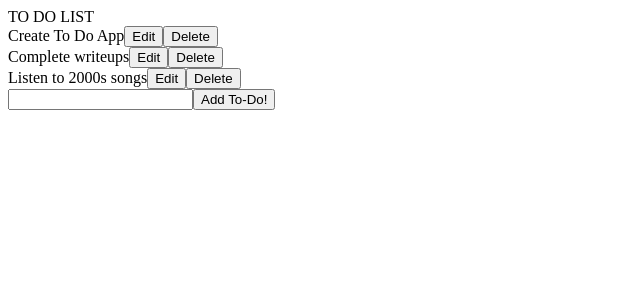
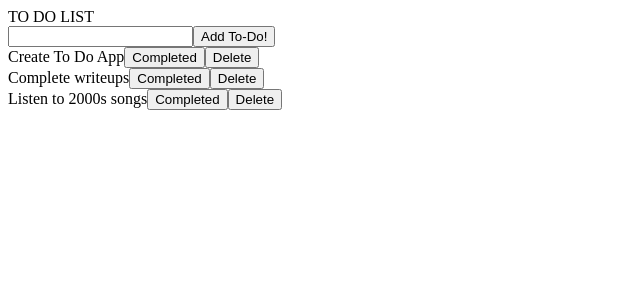
Before and after one commit to Hamdrive/The-Odin-Project-Assignments, a React (Create React App) app in the folder Assignments/to-dos-with-hooks/: page / in a window 1280 px wide. Shown: the top 300 px of the page, without its empty margins (0-640 px from the left). Built offline with nearby package versions, Linux system fonts and the light colour scheme.

Commit message:
complete task feature

```diff
--- a/Assignments/to-dos-with-hooks/src/App.js
+++ b/Assignments/to-dos-with-hooks/src/App.js
@@ -1,5 +1,5 @@
 import { useState } from "react";
-import ToDo from "./components/ToDo"
+import ToDo from "./components/ToDo";
 import uniqid from "uniqid";
 import "./App.css";
 
@@ -9,37 +9,52 @@
   const createToDo = (e) => {
     e.preventDefault();
     addToDo(todoitem);
-    setTodoitem("")
+    setTodoitem("");
   };
 
   return (
     <form onSubmit={createToDo}>
-      <input type="text" name="text" id="text" value={todoitem} onChange={(e) => setTodoitem(e.target.value)}/>
-      <button onClick={createToDo} style={{cursor: "pointer"}}>Add To-Do!</button>
+      <input
+        type="text"
+        name="text"
+        id="text"
+        value={todoitem}
+        onChange={(e) => setTodoitem(e.target.value)}
+      />
+      <button onClick={createToDo} style={{ cursor: "pointer" }}>
+        Add To-Do!
+      </button>
     </form>
   );
 };
 
-const editToDoForm = () =>{}
-
-
 function App() {
   const [todos, setTodos] = useState([
-    { id: uniqid(), text: "Create To Do App" },
-    { id: uniqid(), text: "Complete writeups" },
-    {id: uniqid(),text: "Listen to 2000s songs"}
+    { id: uniqid(), isComplete: false, text: "Create To Do App" },
+    { id: uniqid(), isComplete: false, text: "Complete writeups" },
+    { id: uniqid(), isComplete: false, text: "Listen to 2000s songs" },
   ]);
 
   const addToDo = (todoitem) => {
-    const newToDoList = [...todos, {id: uniqid(), text: todoitem}];
+    const newToDoList = [
+      ...todos,
+      { id: uniqid(), isComplete: false, text: todoitem },
+    ];
     setTodos(newToDoList);
   };
 
-  const editToDo = (id) =>{
-    if(todos.id === id){
-
-    }
-  }
+  const toDoComplete = (id) =>
+    setTodos(
+      todos.map((todo) => {
+        if (todo.id === id) {
+          return {
+            ...todo,
+            isComplete: !todo.isComplete,
+          };
+        }
+        return todo;
+      })
+    );
 
   const removeToDo = (id) => {
     const newToDoList = todos.filter((todo) => todo.id !== id);
@@ -50,17 +65,16 @@
     <div className="App">
       <div className="todomain">
         <label> TO DO LIST</label>
+        <ToDoForm addToDo={addToDo} />
         {todos.map((todo, index) => (
           <ToDo
-            key={uniqid}
+            key={uniqid()}
             index={index}
             todo={todo}
-            editToDo={editToDo}
+            toDoComplete={toDoComplete}
             removeToDo={removeToDo}
           />
         ))}
-
-        <ToDoForm addToDo={addToDo} />
       </div>
     </div>
   );
--- a/Assignments/to-dos-with-hooks/src/components/ToDo.js
+++ b/Assignments/to-dos-with-hooks/src/components/ToDo.js
@@ -1,11 +1,16 @@
 import React from "react"
 
-const ToDo = ({ todo, editToDo, removeToDo }) => {
+const ToDo = ({ todo, toDoComplete, removeToDo }) => {
+  const handleCompleteTask = () =>{
+    toDoComplete(todo.id)
+  }
+
   return (
     <div className="todoitem">
-      {todo.text}
-      <button onClick={() => editToDo(todo.id)} style={{ cursor: "pointer" }}>
-        Edit
+      {todo.isComplete === true ? <s>{todo.text}</s> : todo.text}
+      {console.log(todo)}
+      <button onClick={() => handleCompleteTask()} style={{ cursor: "pointer" }}>
+        Completed
       </button>
       <button onClick={() => removeToDo(todo.id)} style={{ cursor: "pointer" }}>
         Delete
```
